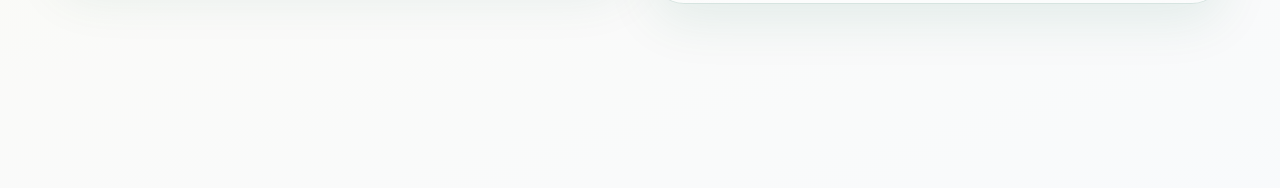
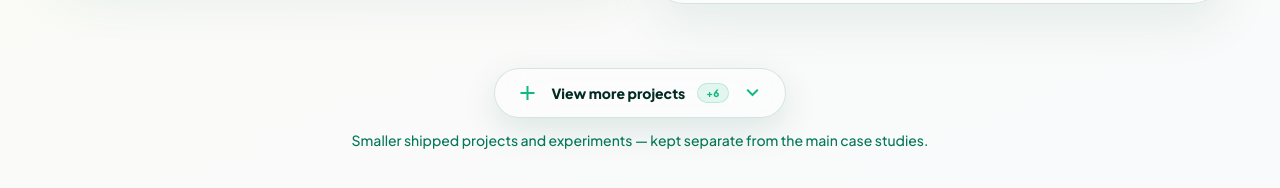
Before and after one commit to Rishikeshsanin/portfolio-main, a Next.js app: page /work in a window 1280 px wide. Shown: the part 2177-2365 px from the top of the page. Built offline with nearby package versions, Linux system fonts and the light colour scheme; a web font is replaced by a local one.

Commit message:
feat(v2): surface additional projects below case studies

```diff
--- a/src/app/work/page.tsx
+++ b/src/app/work/page.tsx
@@ -1,5 +1,6 @@
 import type { Metadata } from "next";
 import ProjectGrid from "../components/ProjectGrid";
+import MoreProjects from "../components/MoreProjects";
 
 export const metadata: Metadata = {
     title: "Work",
@@ -9,6 +10,7 @@ export default function WorkPage() {
     return (
         <main className="flex-1 flex flex-col pt-32 pb-40 min-h-screen">
             <ProjectGrid />
+            <MoreProjects />
         </main>
     );
 }
```
